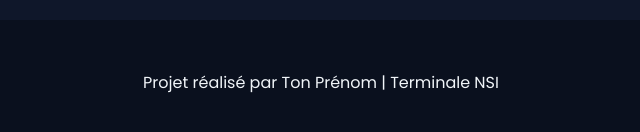
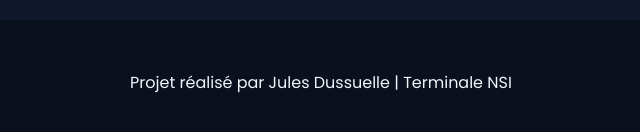
Before and after one commit to Jules6467/Jules6467.github.io, a plain HTML site: page projets/borne-arcade.html in a window 1280 px wide. Shown: the part 4185-4317 px from the top of the page, 319-959 px from the left. Drawn offline with Linux system fonts and the light colour scheme.

Commit message:
Update borne-arcade.html

```diff
--- a/projets/borne-arcade.html
+++ b/projets/borne-arcade.html
@@ -114,7 +114,7 @@
     </section>
 
     <footer>
-        <p>Projet réalisé par Ton Prénom | Terminale NSI</p>
+        <p>Projet réalisé par Jules Dussuelle | Terminale NSI</p>
     </footer>
 
 </body>
```
